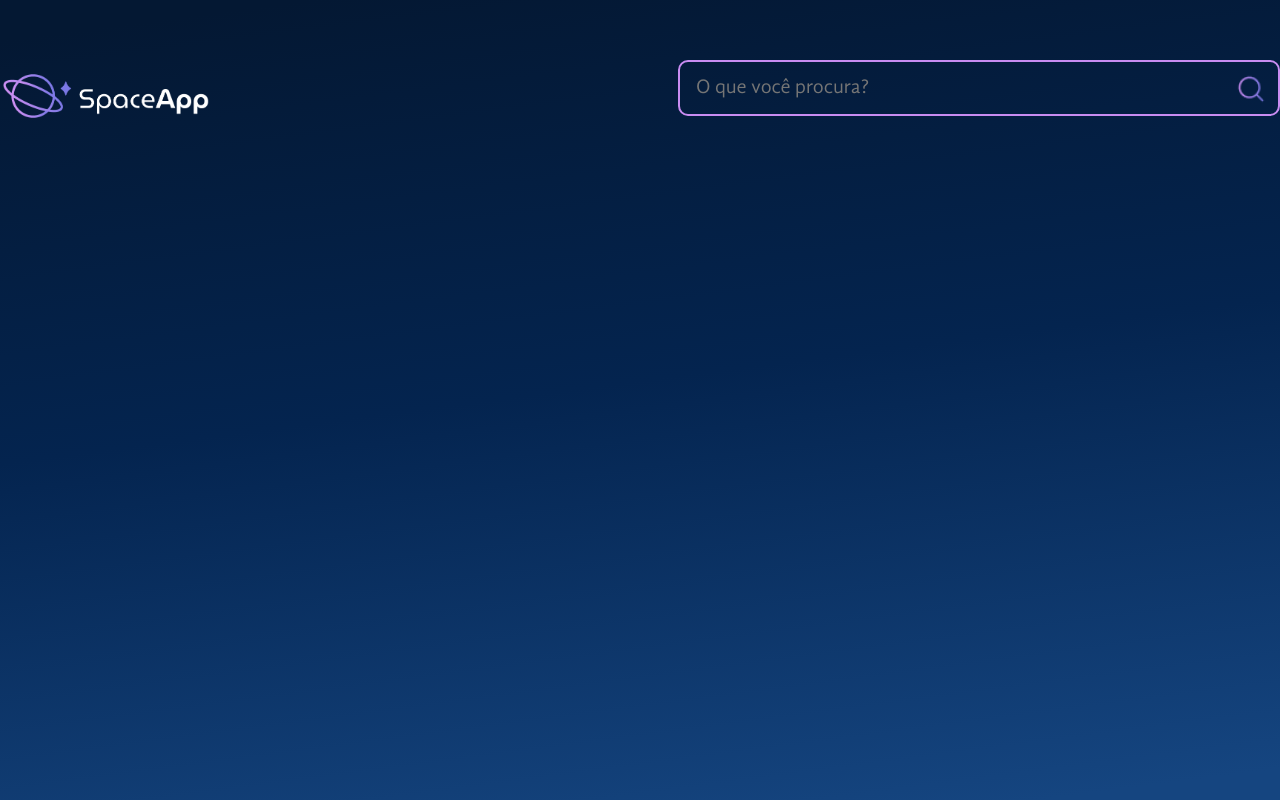
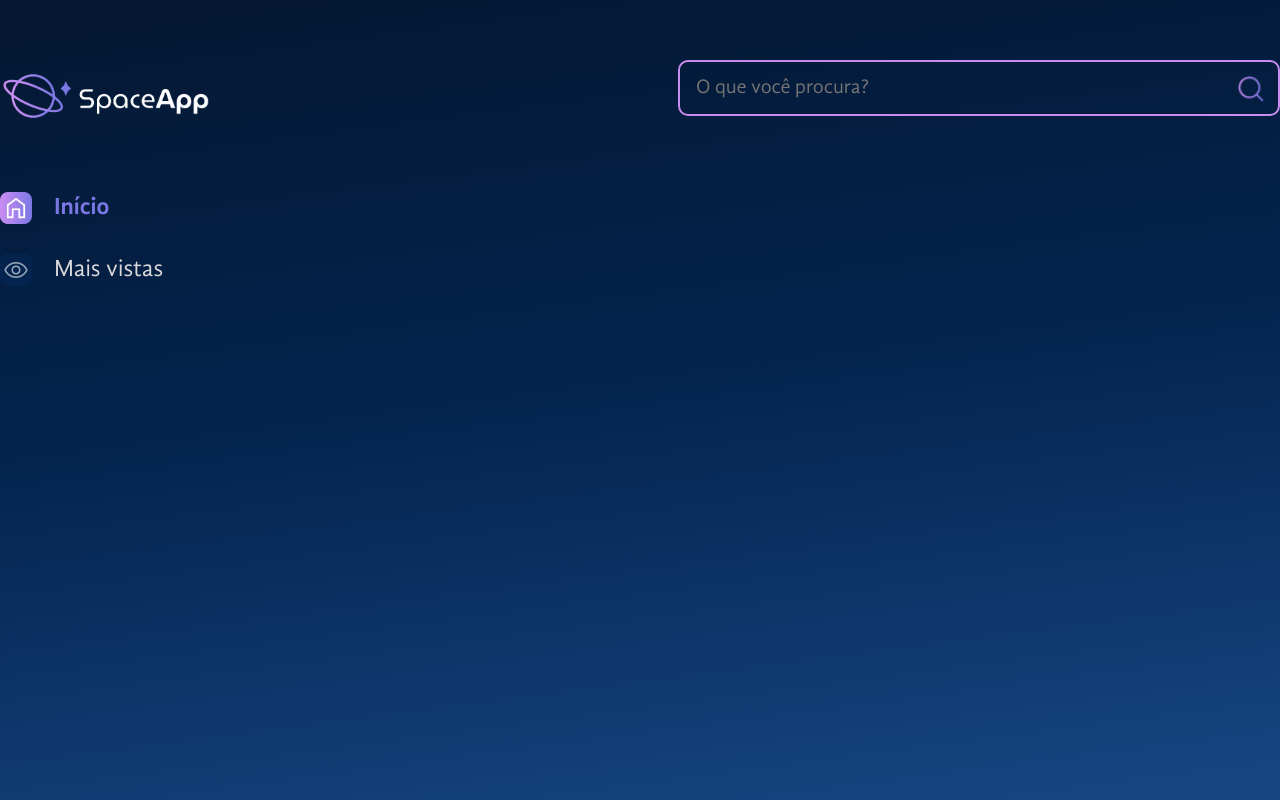
Before and after one commit to LeonardoTorresRodrigues/space-app, a React (Vite) app: page / in a window 1280 px wide. Built offline with nearby package versions, Linux system fonts and the light colour scheme.

Commit message:
feat: add side menu

```diff
--- a/src/App.jsx
+++ b/src/App.jsx
@@ -1,6 +1,7 @@
 import styled from "styled-components"
 import EstilosGlobais from "./components/EstilosGlobais"
 import Cabecalho from "./components/Cabecalho"
+import BarraLateral from "./components/BarraLateral"
 
 const FundoGradiente = styled.div`
   background: linear-gradient(172.61deg, #041833 4.16%, #04244F 48%, #154580 96.76%);
@@ -13,6 +14,7 @@
     <FundoGradiente>
       <EstilosGlobais />
       <Cabecalho />
+      <BarraLateral />
     </FundoGradiente>
   )
 }
--- /dev/null
+++ b/src/components/BarraLateral/ItemNavegacao/index.jsx
@@ -0,0 +1,24 @@
+/* eslint-disable react/prop-types */
+import styled from "styled-components";
+
+const ItemListaEstilizado = styled.li`
+    font-size: 24px;
+    line-height: 29px;
+    margin-bottom: 30px;
+    cursor: pointer;
+    color: ${ props => props.$ativo ? '#7B78E5' : '#D9D9D9' };
+    font-family: ${ props => props.$ativo ? 'GandhiSansBold' : 'GandhiSansRegular' };
+    display: flex;
+    align-items: center;
+    gap: 22px;
+`
+
+const ItemNavegacao = ({ children, iconeAtivo, iconeInativo, ativo = false }) => {
+    return <ItemListaEstilizado $ativo={ativo}>
+        <img src={ativo ? iconeAtivo : iconeInativo} alt="" />
+        {children}
+    </ItemListaEstilizado>
+
+}
+
+export default ItemNavegacao;
--- /dev/null
+++ b/src/components/BarraLateral/index.jsx
@@ -0,0 +1,35 @@
+import styled from "styled-components";
+import ItemNavegacao from "./ItemNavegacao";
+
+const ListaEstilizada = styled.ul`
+    list-style: none;
+    padding: 0;
+    margin: 0;
+    width: 212px;
+`
+
+const BarraLateral = () => {
+    return (
+        <aside>
+            <nav>
+                <ListaEstilizada>
+                    <ItemNavegacao
+                        iconeAtivo='/icones/home-ativo.png'
+                        iconeInativo='/icones/home-itativo.png'
+                        ativo={true}
+                    >
+                        Início
+                    </ItemNavegacao>
+                    <ItemNavegacao
+                        iconeAtivo='/icones/mais-vistas-ativo.png'
+                        iconeInativo='/icones/mais-vistas-inativo.png'
+                    >
+                        Mais vistas
+                    </ItemNavegacao>
+                </ListaEstilizada>
+            </nav>
+        </aside>
+    )
+}
+
+export default BarraLateral;
```
